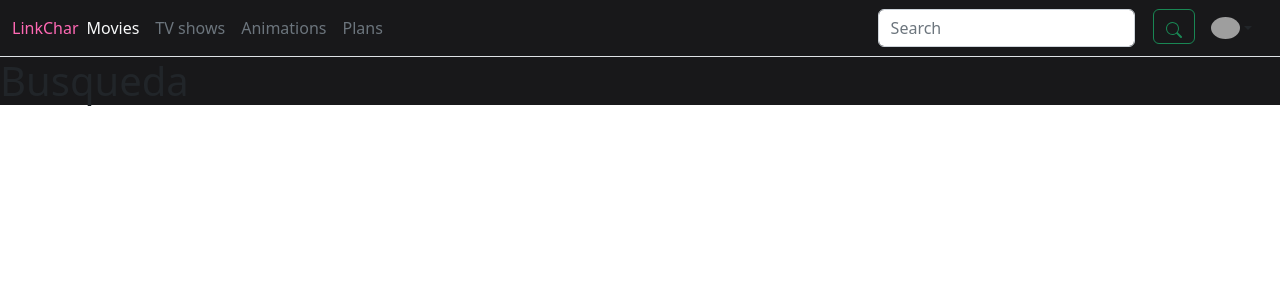
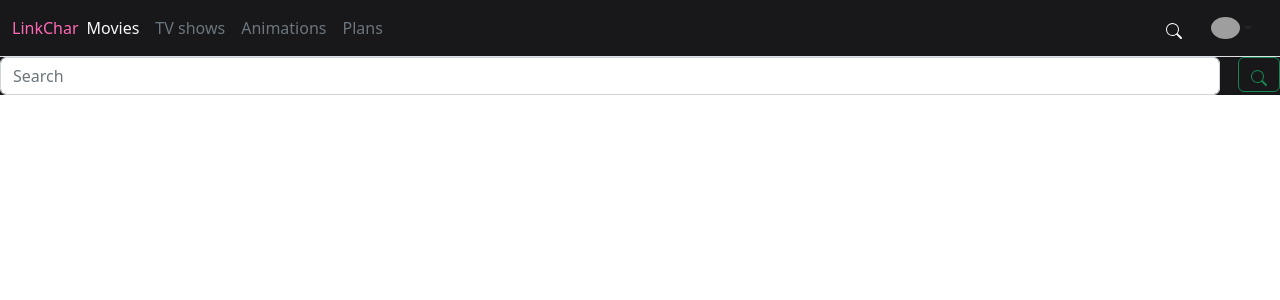
Before and after one commit to YBucca/movie-linkchar, a React (Create React App) app: page /Search in a window 1280 px wide. Shown: the top 300 px of the page. Built offline with nearby package versions, Linux system fonts and the light colour scheme; grey boxes are pictures that could not be loaded.

Commit message:
add search

```diff
--- a/src/components/NavBar.js
+++ b/src/components/NavBar.js
@@ -63,18 +63,12 @@ const NavBar = () => {
 						</li>
 					</ul>
 					<form className="d-flex" role="search">
-						<input
-							className="form-control me-2"
-							type="search"
-							placeholder="Search"
-							aria-label="Search"
-						/>
 						<Link to="/Search">
 							<button
-								className="btn btn-outline-success"
+								className="btn "
 								type="submit"
 							>
-								<BsSearch />
+								<BsSearch className="text-light" />
 							</button>
 						</Link>
 					</form>
--- a/src/components/Search.js
+++ b/src/components/Search.js
@@ -1,6 +1,61 @@
-const Search = () =>{
-  return (<div> <h1>Busqueda</h1></div>
-)
-}
+import { useEffect, useState } from "react";
+import { useSearchParams, useNavigate } from "react-router-dom";
+import { BsSearch } from "react-icons/bs";
+const Search = () => {
+	const navigate = useNavigate();
+	const [page, setPage] = useState(1);
+	const [valorDelInput, setValorDelInput] = useState("");
+	const [peliculas, setPeliculas] = useState([]);
+	const [searchParams, setSearchParams] = useSearchParams({ query: "" });
 
-export default Search
+	useEffect(() => {
+		if (searchParams.get("query")) {
+			fetch(
+				`https://api.themoviedb.org/3/search/movie?api_key=457fa7dd417d06a0e15d7fe61f662df1&language=en&query=${searchParams.get(
+					"query"
+				)}`
+			)
+				.then((res) => res.json())
+				.then((data) => {
+					if (data.results?.length) {
+						setPeliculas(data.results);
+					} else {
+						navigate("/Error");
+					}
+				});
+		}
+	}, [searchParams, navigate]);
+
+	const handleChangeInput = (e) => {
+		setValorDelInput(e.target.value);
+	};
+	const handleClick = (e) => {
+		setSearchParams({
+			query: valorDelInput,
+		});
+	};
+	return (
+		<div>
+			<form className="d-flex" role="search">
+				<input
+					className="form-control me-2"
+					type="search"
+					placeholder="Search"
+					aria-label="Search"
+					onChange={handleChangeInput}
+					value={valorDelInput}
+				/>
+
+				<button
+					className="btn btn-outline-success"
+					type="submit"
+					onClick={handleClick}
+				>
+					<BsSearch />
+				</button>
+			</form>
+		</div>
+	);
+};
+
+export default Search;
```
